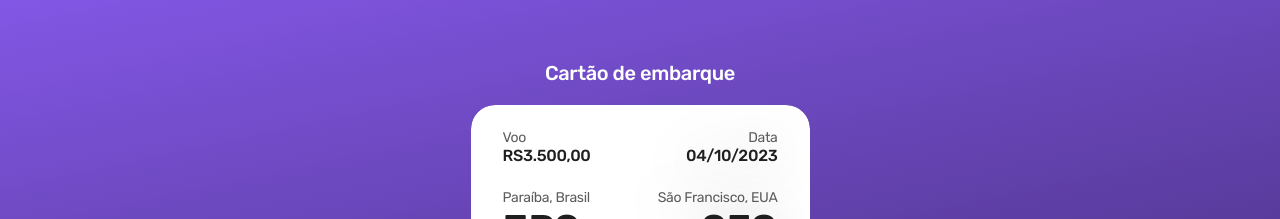
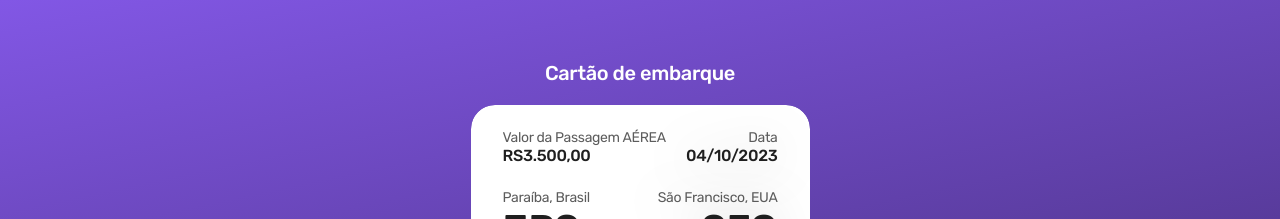
Before and after one commit to DevTechMastersr/Cart-o-de-Embarque, a plain HTML site: page index.html in a window 1280 px wide. Shown: the top 219 px of the page. Drawn offline with Linux system fonts and the light colour scheme.

Commit message:
Update index.html

```diff
--- a/index.html
+++ b/index.html
@@ -21,7 +21,7 @@
         <section class="top grid">
           <div class="flight grid column">
             <div class="number">
-              <p>Voo</p>
+              <p>Valor da Passagem AÉREA</p>
               <strong>RS3.500,00</strong>
             </div>
             <div class="date text-right">
```
